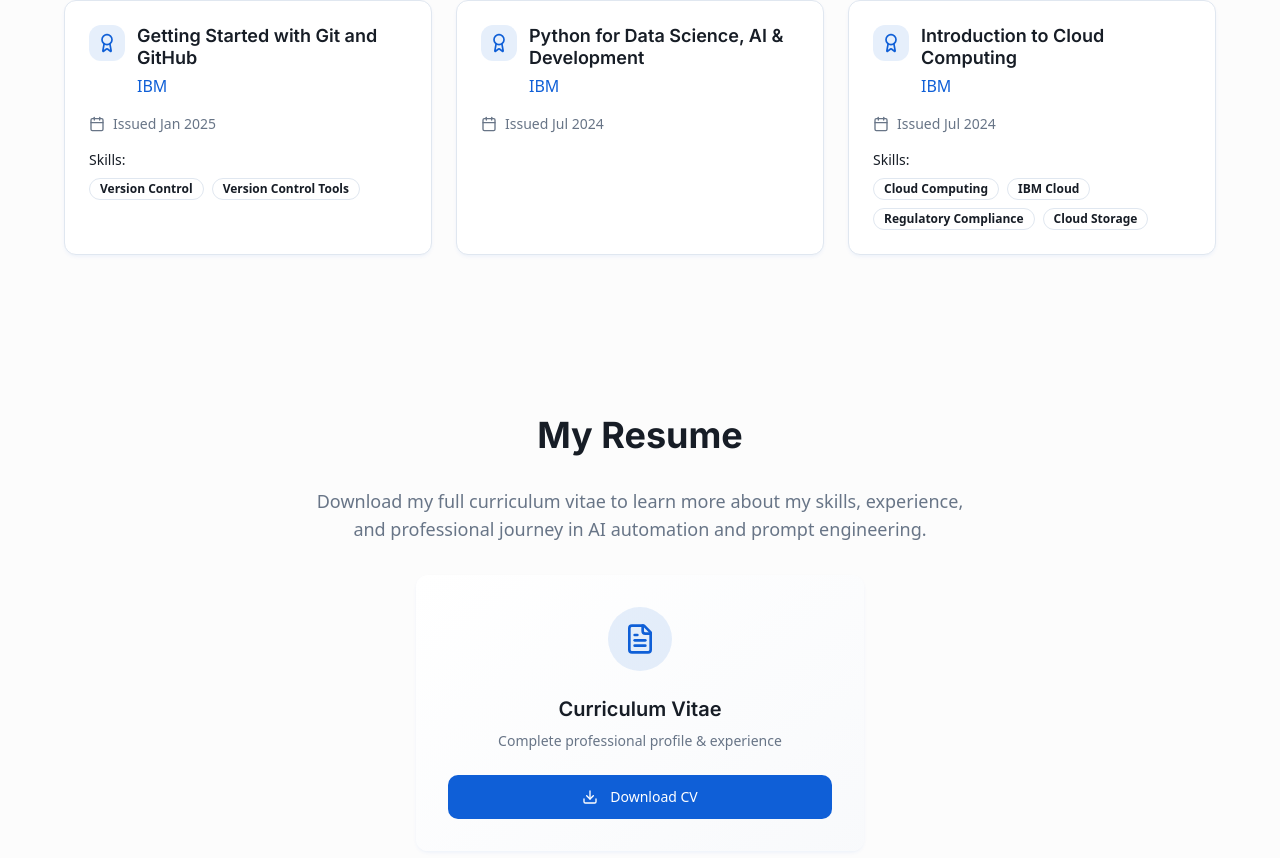
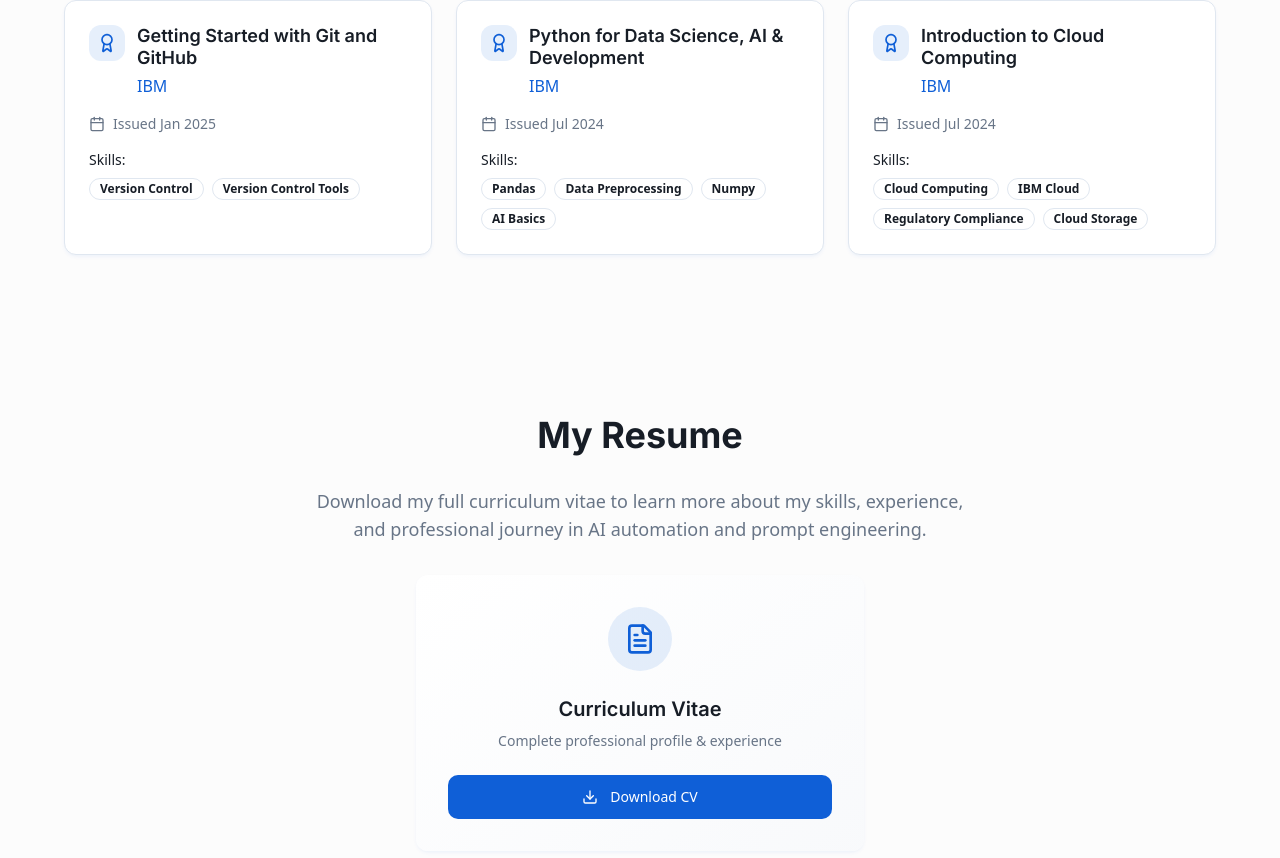
Before and after one commit to Daniyal1234-alt/daniyal-aziz-protfolio, a React (Vite) app: page / in a window 1280 px wide. Shown: the part 4031-4889 px from the top of the page. Built offline with nearby package versions, Linux system fonts and the light colour scheme.

Commit message:
Add skills to certifications

```diff
--- a/src/components/certifications-section.tsx
+++ b/src/components/certifications-section.tsx
@@ -14,7 +14,7 @@ const CertificationsSection = () => {
       title: "Python for Data Science, AI & Development",
       issuer: "IBM",
       issued: "Jul 2024",
-      skills: []
+      skills: ["Pandas", "Data Preprocessing", "Numpy", "AI Basics"]
     },
     {
       title: "Introduction to Cloud Computing",
```
